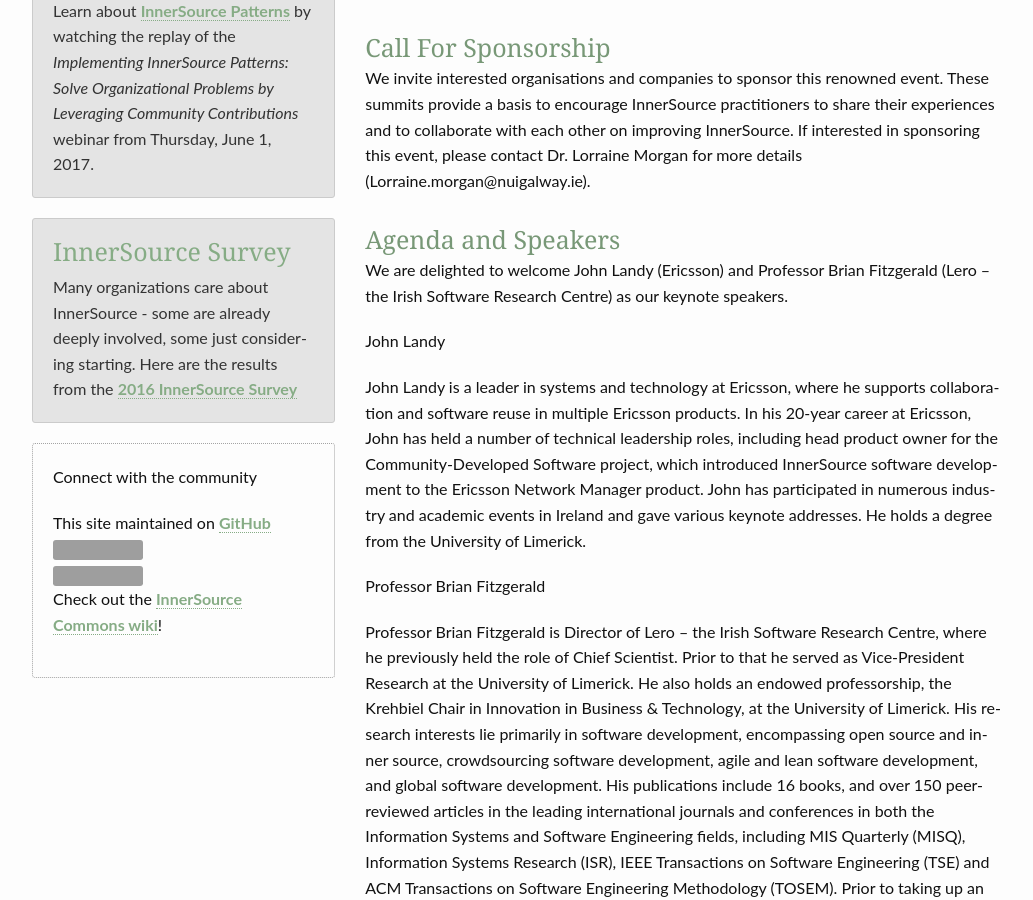
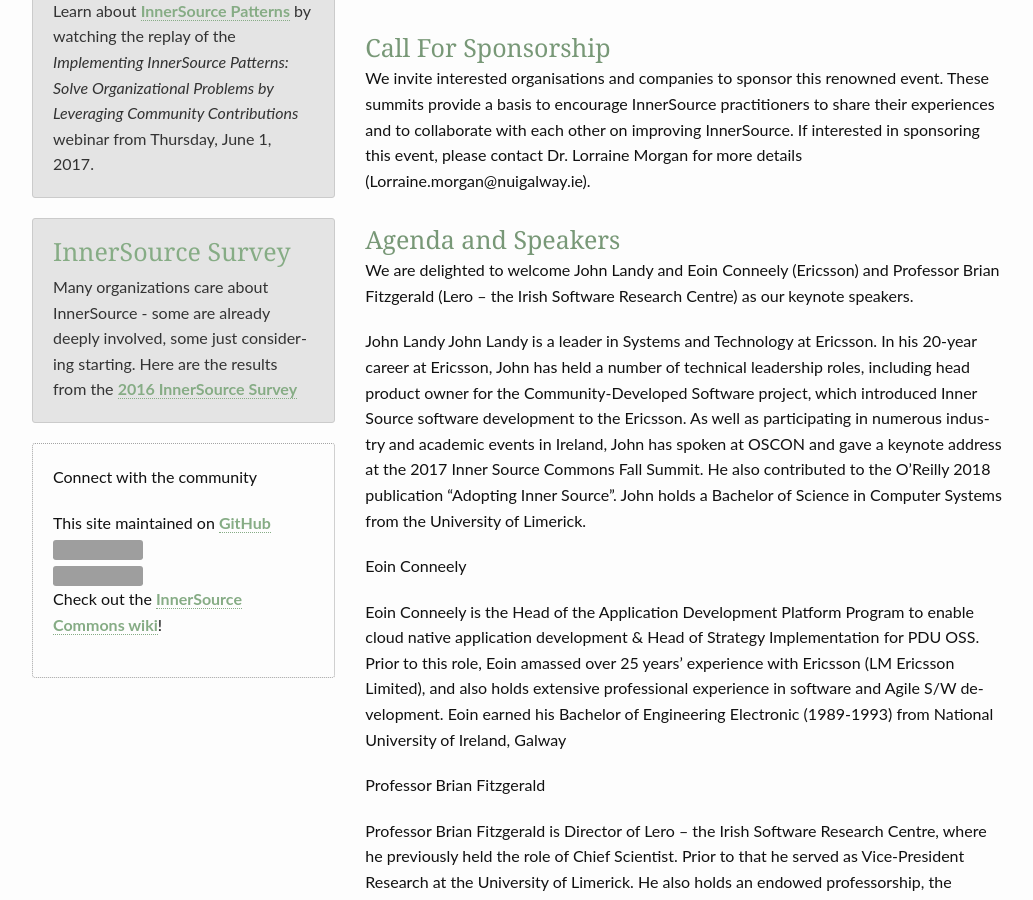
Before and after one commit to paypal/InnerSourceCommons, a Jekyll site: the page built from events/isc-spring-2019.md, in a window 1280 px wide and 900 px high, scrolled down 884 px. Shown: the whole window, without its empty margins (123-1156 px from the left). Built offline with Jekyll 4.4.1, drawn with Linux system fonts in a browser that asks for light colours; grey boxes are pictures that could not be loaded.

Commit message:
Update isc-spring-2019.md

```diff
--- a/events/isc-spring-2019.md
+++ b/events/isc-spring-2019.md
@@ -18,11 +18,14 @@
 
 ### Agenda and Speakers
 
-We are delighted to welcome John Landy (Ericsson) and Professor Brian Fitzgerald (Lero – the Irish Software Research Centre) as our keynote speakers.
+We are delighted to welcome John Landy and Eoin Conneely (Ericsson) and Professor Brian Fitzgerald (Lero – the Irish Software Research Centre) as our keynote speakers.
 
 John Landy
+John Landy is a leader in Systems and Technology at Ericsson.  In his 20-year career at Ericsson, John has held a number of technical leadership roles, including head product owner for the Community-Developed Software project, which introduced Inner Source software development to the Ericsson. As well as participating in numerous industry and academic events in Ireland,  John has spoken at OSCON and gave a keynote address at the 2017 Inner Source Commons Fall Summit.  He also contributed to the O’Reilly 2018 publication “Adopting Inner Source”. John holds a Bachelor of Science in Computer Systems from the University of Limerick.
 
-John Landy is a leader in systems and technology at Ericsson, where he supports collaboration and software reuse in multiple Ericsson products. In his 20-year career at Ericsson, John has held a number of technical leadership roles, including head product owner for the Community-Developed Software project, which introduced InnerSource software development to the Ericsson Network Manager product. John has participated in numerous industry and academic events in Ireland and gave various keynote addresses. He holds a degree from the University of Limerick.
+Eoin Conneely
+
+Eoin Conneely is the Head of the Application Development Platform Program to enable cloud native application development & Head of Strategy Implementation for PDU OSS. Prior to this role, Eoin amassed over 25 years’ experience with Ericsson (LM Ericsson Limited), and also holds extensive professional experience in software and Agile S/W development. Eoin earned his Bachelor of Engineering Electronic (1989-1993) from National University of Ireland, Galway
 
 Professor Brian Fitzgerald
 
```
